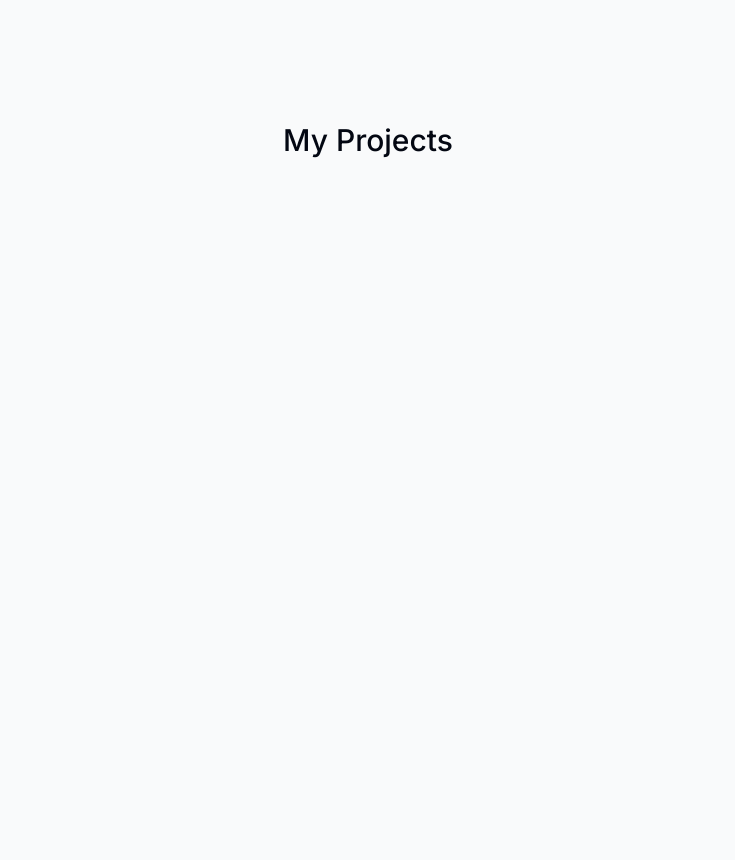
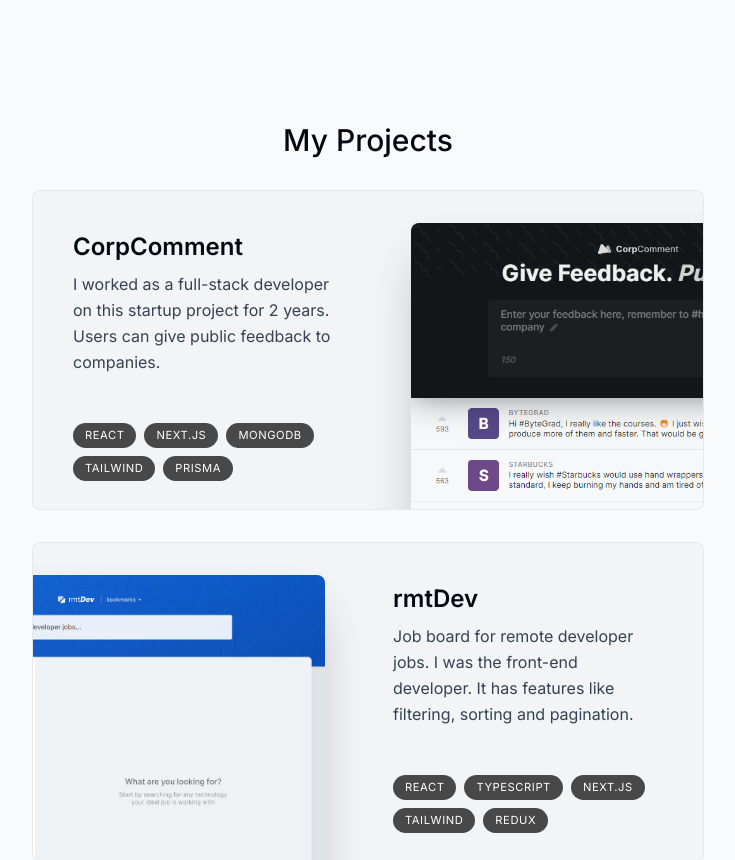
Before and after one commit to Adolf97/portfolio, a Next.js app: page / in a window 1280 px wide. Shown: the part 1240-2100 px from the top of the page, without its empty margins (272-1007 px from the left). Built offline with nearby package versions, Linux system fonts and the light colour scheme.

Commit message:
Terminé el componente de proyectos y creé un componente extra de proyecto, para manejar cada proyecto de forma individual

```diff
--- /dev/null
+++ b/components/project.tsx
@@ -0,0 +1,71 @@
+"use client";
+
+import React, { useRef } from "react";
+import { projectsData } from "@/lib/data";
+import { motion, useScroll, useTransform } from "framer-motion";
+import Image from "next/image";
+
+type ProjectProps = (typeof projectsData)[number]
+
+export default function Project({
+  title,
+  description,
+  tags,
+  imageUrl
+}: ProjectProps) {
+
+  const ref = useRef<HTMLDivElement>(null);
+
+  const { scrollYProgress } = useScroll({
+    target: ref,
+    offset: ["0 1", "1.33 1"]
+  });
+
+  const scaleProgress = useTransform(scrollYProgress, [0, 1], [0.7, 1]);
+  const opacityProgress = useTransform(scrollYProgress, [0, 1], [0.6, 1]);
+
+  return (
+    <motion.div
+      style={{
+        scale: scaleProgress,
+        opacity: opacityProgress,
+      }}
+      ref={ref}
+      className="group mb-3 sm:mb-8 last:mb-0"
+    >
+      <section
+      className='relative bg-gray-100 max-w-[42rem] border border-black/5 rounded-lg overflow-hidden sm:pr-8 sm:h-[20rem] hover:bg-gray-200 transition group-even:pl-8'
+    >
+        <div className='pt-4 pb-7 px-5 sm:pl-10 sm:pr-2 sm:pt-10 sm:max-w-[50%] flex flex-col h-full group-even:ml-[18rem]'>
+          <h3 className='text-2xl font-semibold'>{title}</h3>
+          <p className='mt-2 leading-relaxed text-gray-700'>{description}</p>
+          <ul className='flex flex-wrap mt-4 gap-2 sm:mt-auto'>
+            {
+              tags.map((tag, index) => (
+                <li className='bg-black/[0.7] px-3 py-1 text-[0.7rem] uppercase tracking-wider text-white rounded-full' key={index}>{tag}</li>
+              ))
+            }
+          </ul>
+        </div>
+
+        <Image
+          className='absolute top-8 -right-40 w-[28.25rem] rounded-t-lg shadow-2xl
+          transition
+          group-hover:scale-[1.04]
+          group-hover:-translate-x-3
+          group-hover:translate-y-3
+          group-hover:-rotate-2
+
+          group-even:-right-[initial]
+          group-even:-left-40
+          group-even:group-hover:translate-x-3
+          group-even:group-hover:translate-y-3
+          group-even:group-hover:rotate-2'
+          src={imageUrl}
+          alt="Project I worked on"
+          quality={95}
+        />
+      </section>
+    </motion.div>
+  )
+}
--- a/components/projects.tsx
+++ b/components/projects.tsx
@@ -1,10 +1,21 @@
 import React from 'react'
 import SectionHeading from './section-heading'
+import { projectsData } from '@/lib/data'
+import Project from './project'
 
 export default function Projects() {
   return (
     <section>
       <SectionHeading>My Projects</SectionHeading>
+      <div>
+        {
+          projectsData.map((project, index) => (
+            <React.Fragment key={index}>
+              <Project {...project} />
+            </React.Fragment>
+          ))
+        }
+      </div>
     </section>
   )
 }
--- a/components/section-heading.tsx
+++ b/components/section-heading.tsx
@@ -6,6 +6,6 @@
 
 export default function SectionHeading({ children }: SectionHeadingProps ) {
   return (
-    <h2 className='text-3xl font-medium capitalize mb-8'>{children}</h2>
+    <h2 className='text-3xl font-medium capitalize mb-8 text-center'>{children}</h2>
   )
 }
```
